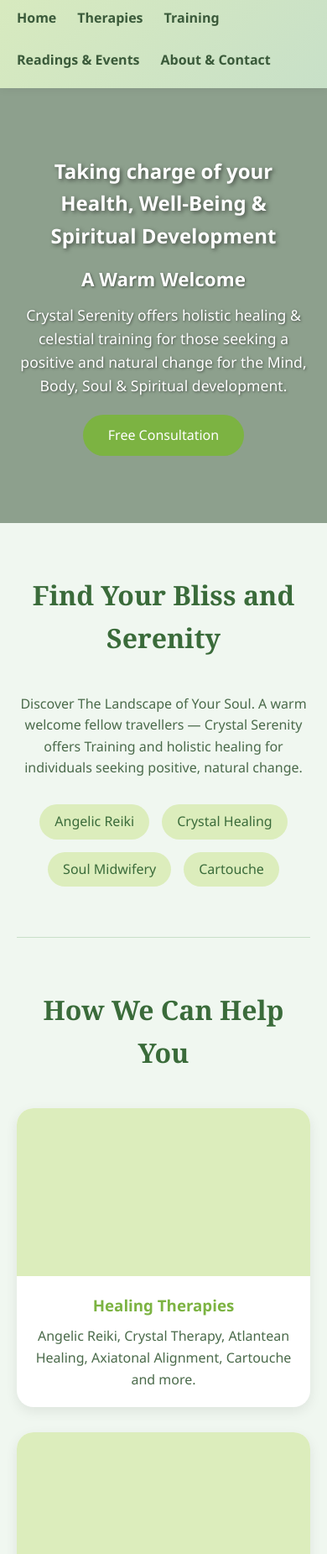
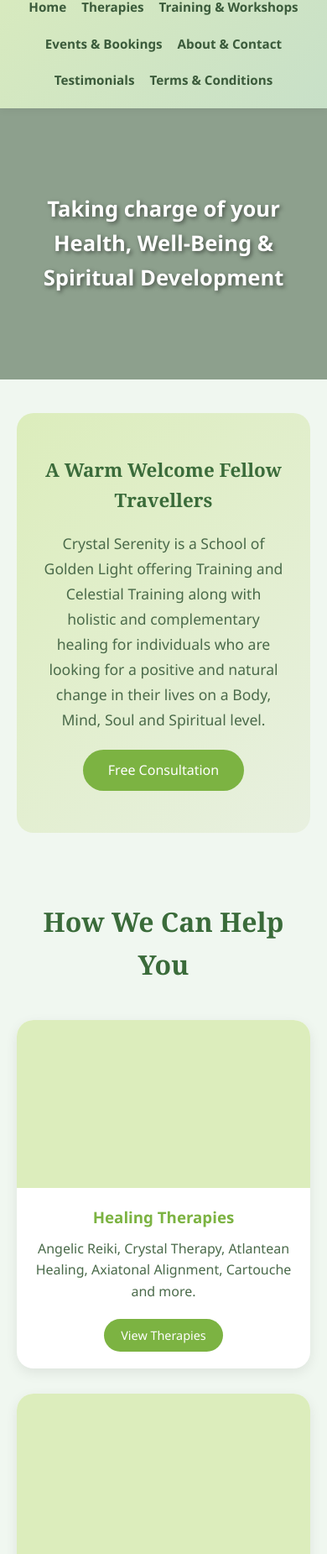
Before and after one commit to PixelHD543/crystalserenity.org.uk, a plain HTML site: page index.html in a window 390 px wide. Shown: the part 149-2000 px from the top of the page at 84% size. Drawn offline with Linux system fonts and the light colour scheme.

Commit message:
Refactor layout and styles in index.html
Adjusted font sizes, padding, and layout for various elements. Added a welcome section and updated navigation links.

```diff
--- a/index.html
+++ b/index.html
@@ -41,7 +41,7 @@
         }
 
         .logo h1 {
-            font-size: 1.8rem;
+            font-size: 1.6rem;
             color: #3a6b3a;
             font-family: 'Georgia', serif;
         }
@@ -49,12 +49,13 @@
         .logo p {
             font-style: italic;
             color: #5a7a5a;
+            font-size: 0.9rem;
         }
 
         nav ul {
             display: flex;
             list-style: none;
-            gap: 25px;
+            gap: 18px;
             flex-wrap: wrap;
         }
 
@@ -63,17 +64,19 @@
             color: #3a5a3a;
             font-weight: bold;
             transition: color 0.3s;
+            font-size: 0.95rem;
         }
 
         nav a:hover {
             color: #7cb342;
         }
 
+        /* Hero - now only has the short phrase */
         .hero {
             background-image: url('images/hero-filler.jpg');
             background-size: cover;
             background-position: center;
-            padding: 80px 20px;
+            padding: 100px 20px;
             text-align: center;
             color: white;
             position: relative;
@@ -97,22 +100,34 @@
         }
 
         .hero h2 {
-            font-size: 2rem;
-            margin-bottom: 15px;
+            font-size: 2.5rem;
+            margin-bottom: 0;
             text-shadow: 2px 2px 5px rgba(0,0,0,0.5);
             color: white;
         }
 
-        .hero h3 {
-            font-size: 1.4rem;
-            margin-bottom: 10px;
-            text-shadow: 1px 1px 3px rgba(0,0,0,0.5);
-            color: white;
+        /* Welcome section below hero - soft green background */
+        .welcome-box {
+            background: linear-gradient(135deg, #dcedbc, #e8f0e0);
+            padding: 50px 30px;
+            border-radius: 20px;
+            text-align: center;
+            margin: 40px 0 20px 0;
         }
 
-        .hero p {
+        .welcome-box h3 {
+            font-size: 1.8rem;
+            color: #3a6b3a;
+            margin-bottom: 20px;
+            font-family: 'Georgia', serif;
+        }
+
+        .welcome-box p {
             font-size: 1.1rem;
-            text-shadow: 1px 1px 3px rgba(0,0,0,0.5);
+            max-width: 800px;
+            margin: 0 auto;
+            color: #4a6a4a;
+            line-height: 1.7;
         }
 
         .btn {
@@ -130,6 +145,16 @@
 
         .btn:hover {
             background: #558b2f;
+        }
+
+        .btn-outline {
+            background: transparent;
+            border: 2px solid white;
+        }
+
+        .btn-outline:hover {
+            background: rgba(124, 179, 66, 0.8);
+            border-color: #7cb342;
         }
 
         section {
@@ -183,11 +208,49 @@
             color: #4a6a4a;
         }
 
+        .card .btn-small {
+            margin: 0 20px 20px;
+            display: inline-block;
+        }
+
+        .btn-small {
+            background: #7cb342;
+            color: white;
+            padding: 8px 20px;
+            border-radius: 40px;
+            text-decoration: none;
+            transition: background 0.3s;
+            font-size: 0.9rem;
+        }
+
+        .btn-small:hover {
+            background: #558b2f;
+        }
+
         .offer-box {
             background: linear-gradient(135deg, #dcedbc, #e8f0e0);
             padding: 30px;
             border-radius: 20px;
             text-align: center;
+        }
+
+        .offer-buttons {
+            display: flex;
+            gap: 20px;
+            justify-content: center;
+            flex-wrap: wrap;
+            margin-top: 20px;
+        }
+
+        .quote-box {
+            background: #e8f0e0;
+            padding: 40px;
+            border-radius: 20px;
+            text-align: center;
+            margin: 40px 0;
+            font-style: italic;
+            font-size: 1.2rem;
+            color: #3a6b3a;
         }
 
         footer {
@@ -204,7 +267,13 @@
                 gap: 15px;
             }
             .hero h2 {
-                font-size: 1.5rem;
+                font-size: 1.6rem;
+            }
+            .welcome-box h3 {
+                font-size: 1.4rem;
+            }
+            nav ul {
+                justify-content: center;
             }
         }
     </style>
@@ -223,35 +292,32 @@
             <ul>
                 <li><a href="index.html">Home</a></li>
                 <li><a href="therapies.html">Therapies</a></li>
-                <li><a href="training.html">Training</a></li>
-                <li><a href="readings.html">Readings & Events</a></li>
-                <li><a href="contact.html">About & Contact</a></li>
+                <li><a href="training.html">Training & Workshops</a></li>
+                <li><a href="events.html">Events & Bookings</a></li>
+                <li><a href="about.html">About & Contact</a></li>
+                <li><a href="testimonials.html">Testimonials</a></li>
+                <li><a href="terms.html">Terms & Conditions</a></li>
             </ul>
         </nav>
     </div>
 </header>
 
+<!-- Hero section - ONLY the short phrase -->
 <div class="hero">
     <div class="hero-text">
         <h2>Taking charge of your Health, Well-Being & Spiritual Development</h2>
-        <h3>A Warm Welcome</h3>
-        <p>Crystal Serenity offers holistic healing & celestial training for those seeking a positive and natural change for the Mind, Body, Soul & Spiritual development.</p>
-        <a href="contact.html" class="btn">Free Consultation</a>
     </div>
 </div>
 
 <main class="container">
-    <section>
-        <h2 class="section-title">Find Your Bliss and Serenity</h2>
-        <p style="text-align: center; max-width: 800px; margin: 0 auto 30px; color: #4a6a4a;">Discover The Landscape of Your Soul. A warm welcome fellow travellers — Crystal Serenity offers Training and holistic healing for individuals seeking positive, natural change.</p>
-        <div style="display: flex; justify-content: center; gap: 15px; flex-wrap: wrap;">
-            <span style="background:#dcedbc; padding:8px 18px; border-radius:30px; color:#3a6b3a;">Angelic Reiki</span>
-            <span style="background:#dcedbc; padding:8px 18px; border-radius:30px; color:#3a6b3a;">Crystal Healing</span>
-            <span style="background:#dcedbc; padding:8px 18px; border-radius:30px; color:#3a6b3a;">Soul Midwifery</span>
-            <span style="background:#dcedbc; padding:8px 18px; border-radius:30px; color:#3a6b3a;">Cartouche</span>
-        </div>
-    </section>
+    <!-- Welcome section - full text BELOW the hero -->
+    <div class="welcome-box">
+        <h3>A Warm Welcome Fellow Travellers</h3>
+        <p>Crystal Serenity is a School of Golden Light offering Training and Celestial Training along with holistic and complementary healing for individuals who are looking for a positive and natural change in their lives on a Body, Mind, Soul and Spiritual level.</p>
+        <a href="about.html" class="btn">Free Consultation</a>
+    </div>
 
+    <!-- How We Can Help - Buttons -->
     <section>
         <h2 class="section-title">How We Can Help You</h2>
         <div class="grid-3">
@@ -259,28 +325,40 @@
                 <div class="card-img" style="background-image: url('images/therapy-filler.jpg');"></div>
                 <h3>Healing Therapies</h3>
                 <p>Angelic Reiki, Crystal Therapy, Atlantean Healing, Axiatonal Alignment, Cartouche and more.</p>
+                <a href="therapies.html" class="btn-small">View Therapies</a>
             </div>
             <div class="card">
                 <div class="card-img" style="background-image: url('images/training-filler.jpg');"></div>
                 <h3>Training & Workshops</h3>
                 <p>Become a Practitioner or Teacher. Angelic Reiki, Metatron Method, Munay-Ki, Meditation.</p>
+                <a href="training.html" class="btn-small">View Training</a>
             </div>
             <div class="card">
                 <div class="card-img" style="background-image: url('images/readings-filler.jpg');"></div>
                 <h3>Card Readings</h3>
                 <p>Angel, Crystal, Dragon, Power Animal & Cartouche readings. 30 mins £40 / 60 mins £50.</p>
+                <a href="events.html" class="btn-small">Book a Reading</a>
             </div>
         </div>
     </section>
 
+    <!-- Quote - Moved from Contact page -->
+    <div class="quote-box">
+        <p>"Perceive the beauty in any situation and find the gift from spirit"</p>
+        <p>— Alberto Villoldo, Ph.D.</p>
+    </div>
+
+    <!-- Current Offers with Gift Voucher Button -->
     <section>
         <h2 class="section-title">Current Offers</h2>
         <div class="offer-box">
             <p><strong>Ring 07765 065 466</strong> for a free, no-obligation consultation</p>
             <p>Beautiful therapy room in Shelf, Halifax</p>
             <p>Concessions available for carers, pensioners, low income & regular treatments</p>
-            <p>Gift Vouchers available for special occasions</p>
-            <a href="contact.html" class="btn" style="margin-top: 15px;">View Full Details</a>
+            <div class="offer-buttons">
+                <a href="about.html" class="btn">Free Consultation</a>
+                <a href="events.html" class="btn btn-outline">Gift Vouchers</a>
+            </div>
         </div>
     </section>
 </main>
```
